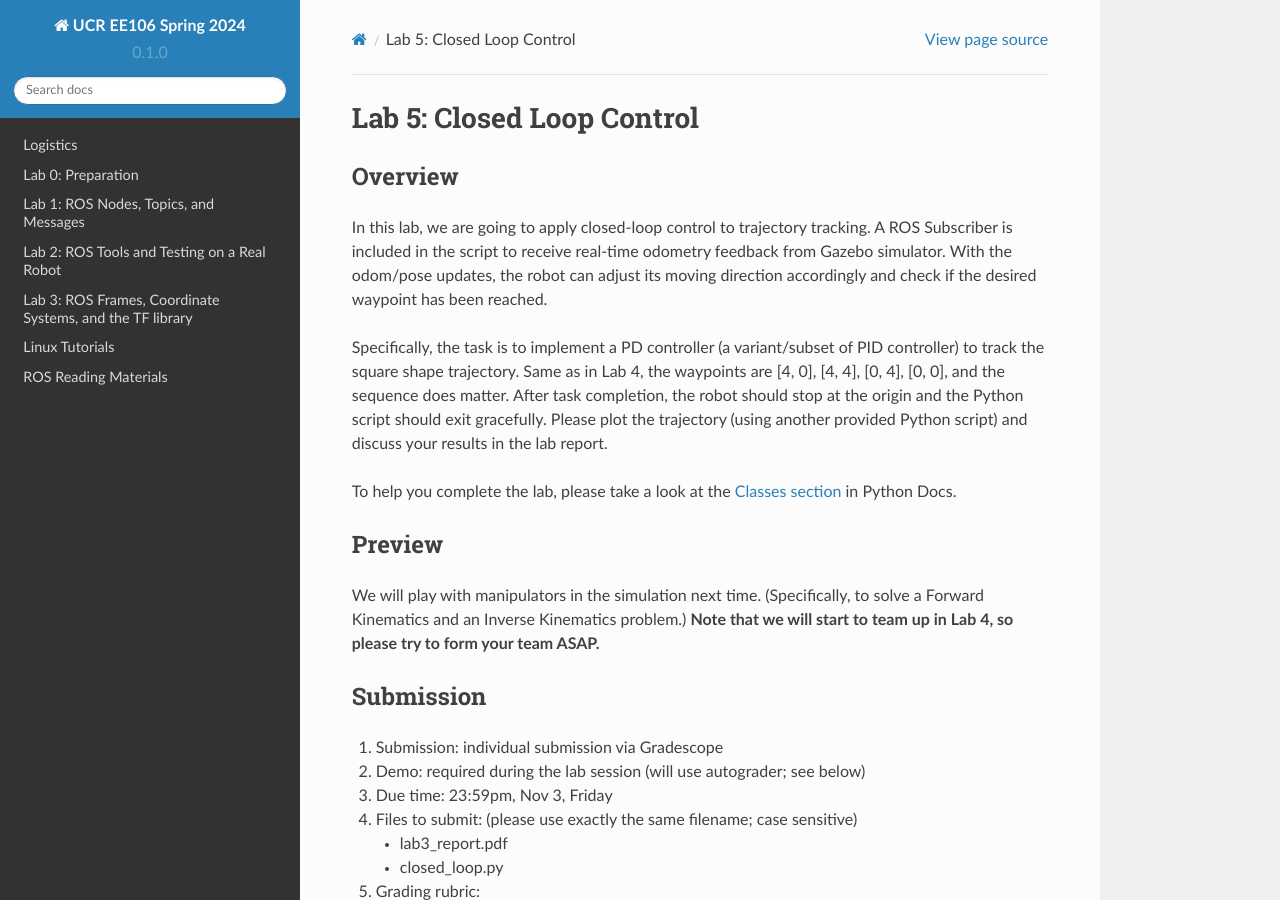
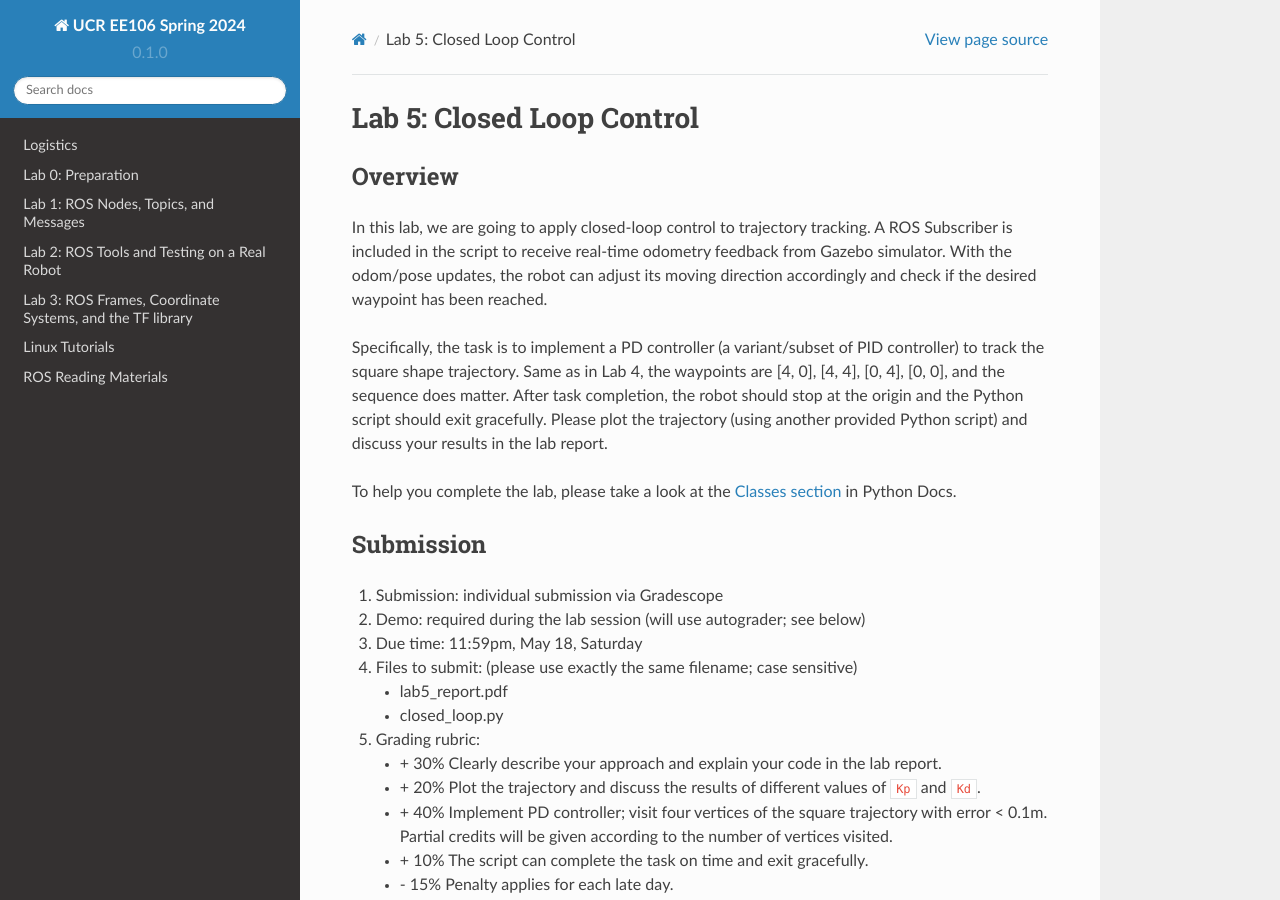
Before and after one commit to taektay/ee106, a Sphinx documentation site: the page built from docs/source/lab5.rst, in a window 1280 px wide and 900 px high. Built offline with Sphinx 7.4.7 and the Read the Docs theme 2.0.0, drawn with Linux system fonts in a browser that asks for light colours.

Commit message:
Update lab5.rst

```diff
--- a/docs/source/lab5.rst
+++ b/docs/source/lab5.rst
@@ -17,13 +17,6 @@ Please plot the trajectory (using another provided Python script) and discuss yo
 
 To help you complete the lab, please take a look at the `Classes section <https://docs.python.org/3/tutorial/classes.html>`_ in Python Docs.
 
-Preview
---------
-
-We will play with manipulators in the simulation next time.
-(Specifically, to solve a Forward Kinematics and an Inverse Kinematics problem.)
-**Note that we will start to team up in Lab 4, so please try to form your team ASAP.**
-
 
 Submission
 ----------
@@ -32,11 +25,11 @@ Submission
 
 #. Demo: required during the lab session (will use autograder; see below)
 
-#. Due time: 23:59pm, Nov 3, Friday
+#. Due time: 11:59pm, May 18, Saturday
 
 #. Files to submit: (please use exactly the same filename; case sensitive)
 
-   - lab3_report.pdf
+   - lab5_report.pdf
    - closed_loop.py
 
 #. Grading rubric:
```
